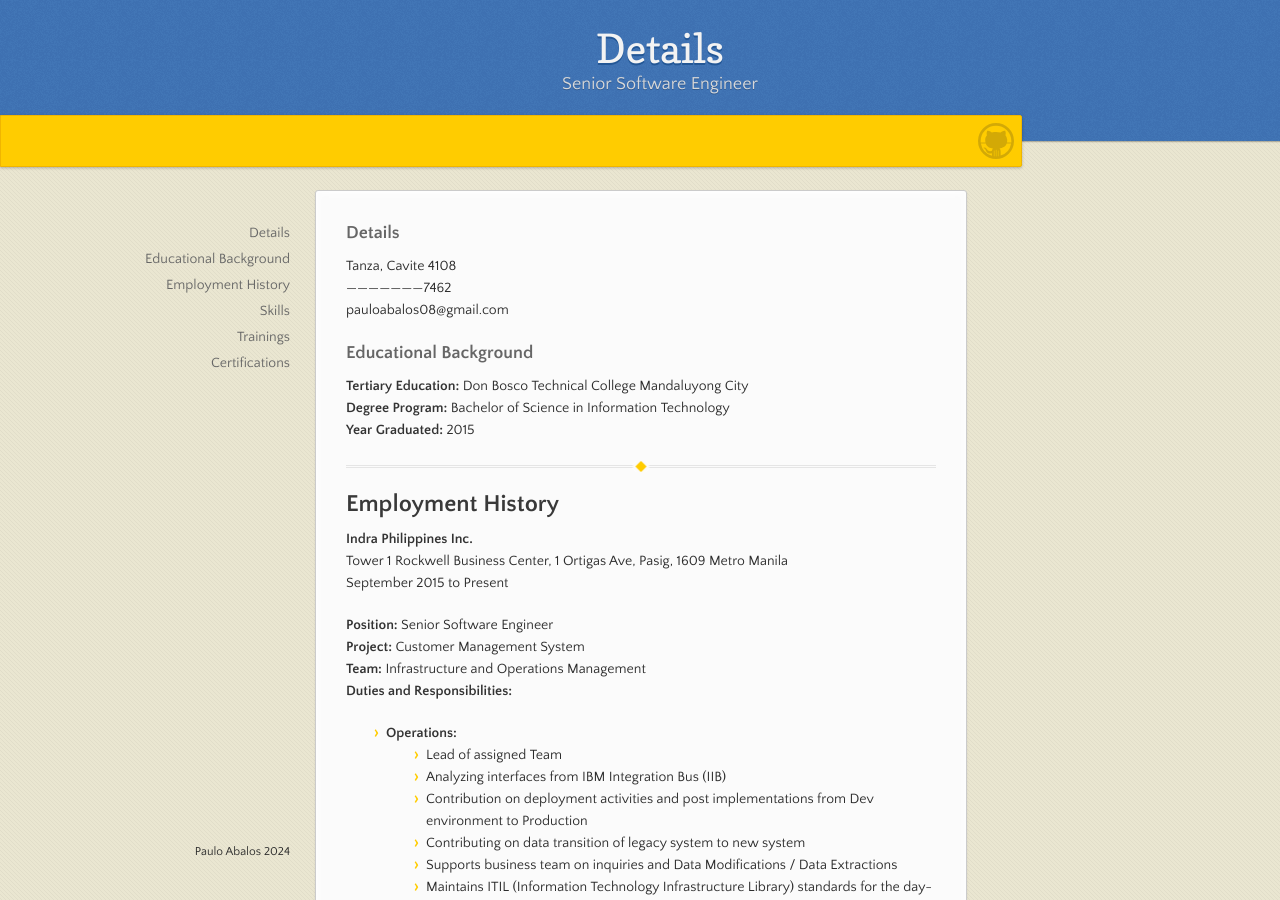
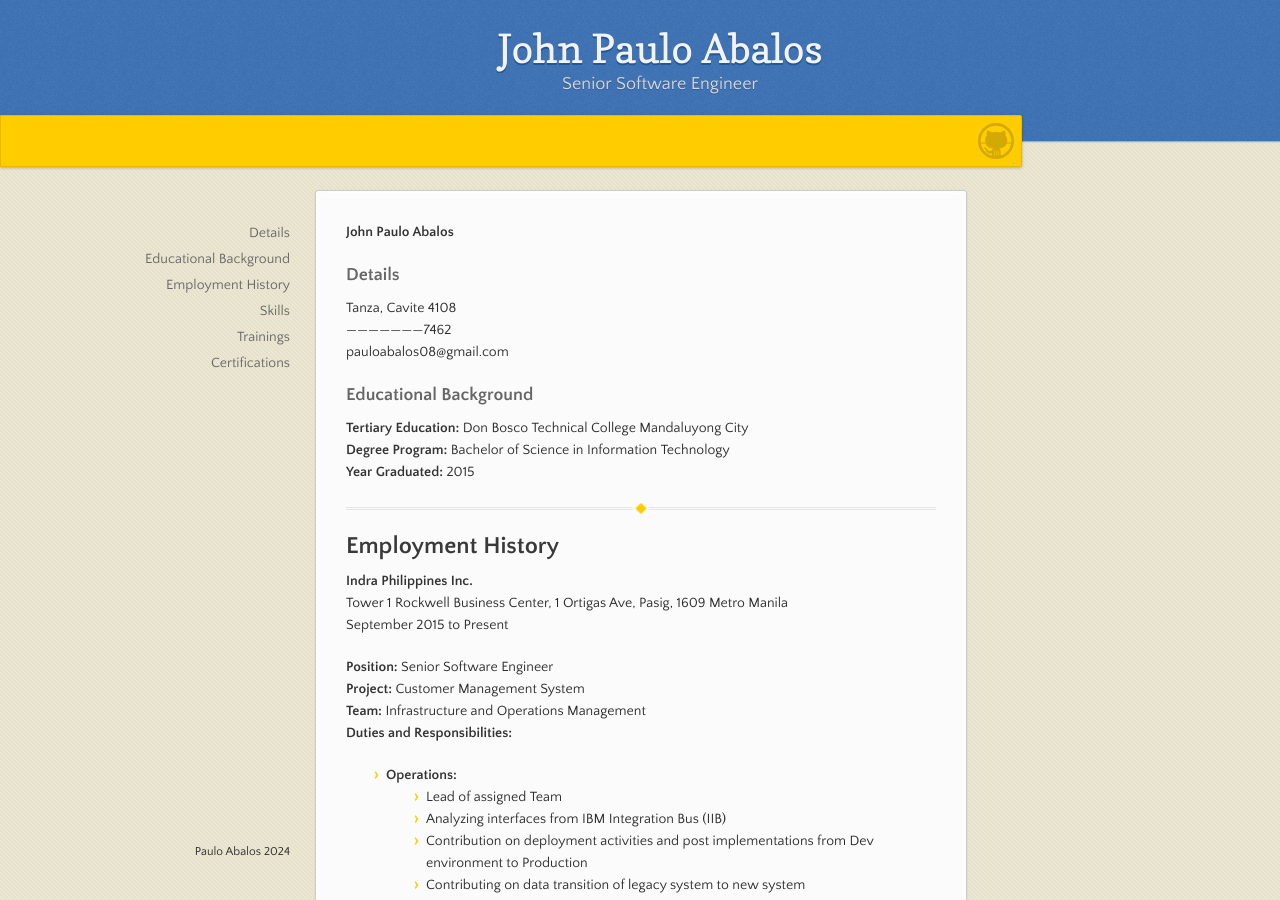
Before and after one commit to pauloabalos/pauloabalos.github.io, a Jekyll site: the page built from index.md, in a window 1280 px wide and 900 px high. Built offline with Jekyll 4.4.1, drawn with Linux system fonts in a browser that asks for light colours; our own code applies the rules of GitHub Pages for plain Markdown files.

Commit message:
Update index.md

```diff
--- a/index.md
+++ b/index.md
@@ -1,6 +1,8 @@
 ---
 layout: default
 ---
+
+**John Paulo Abalos**
 
 ### Details
 
```
